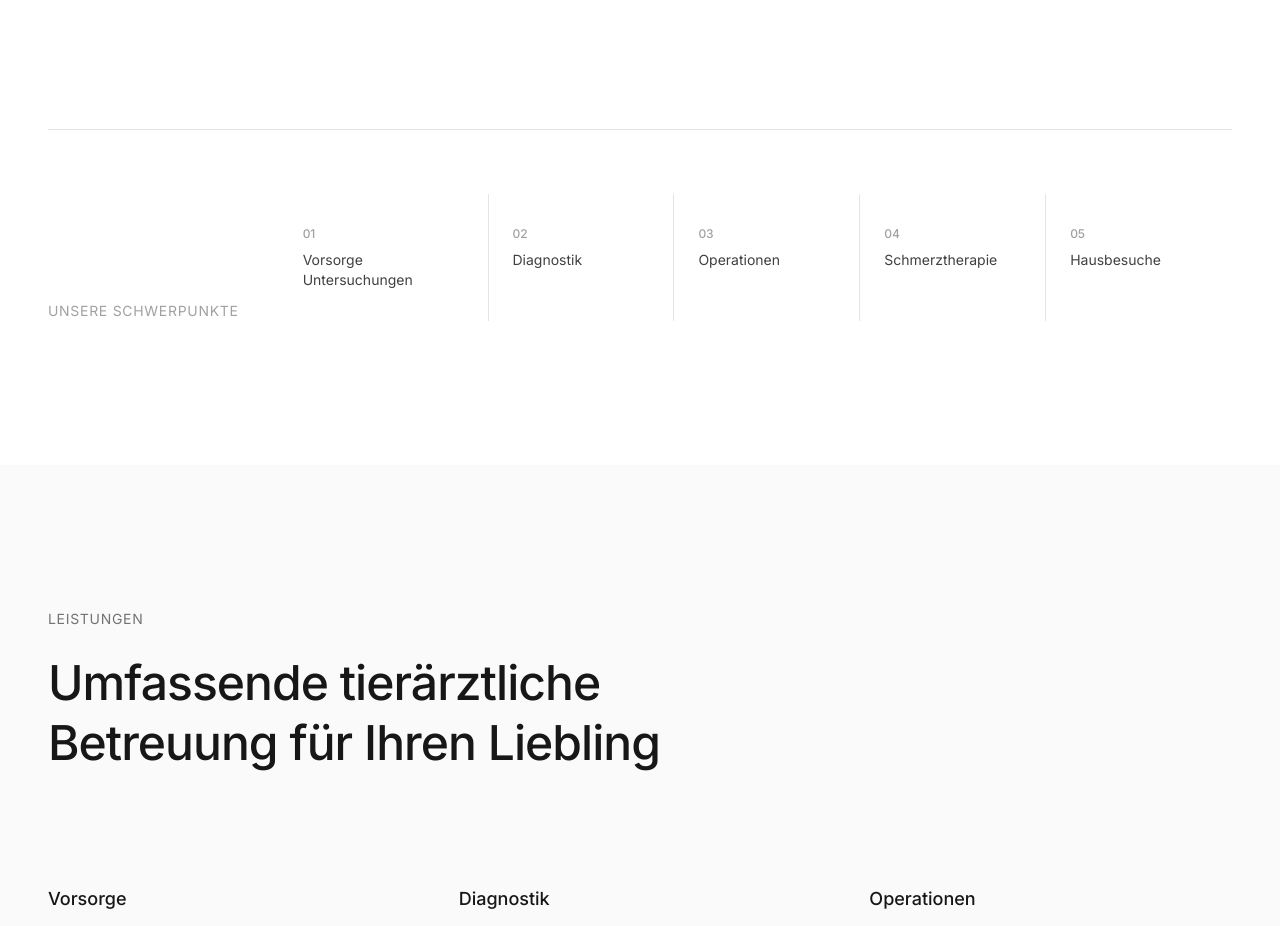
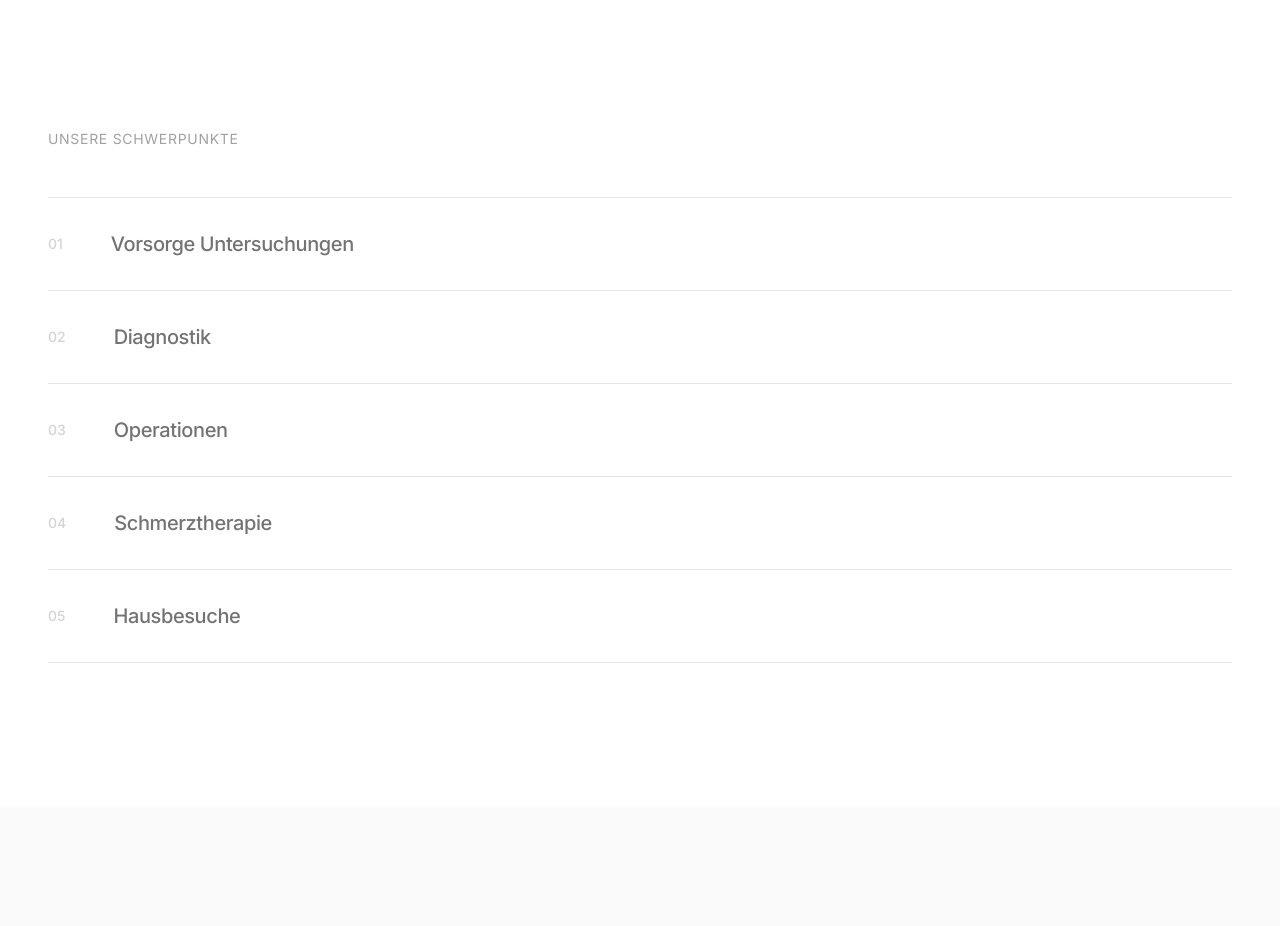
Before and after one commit to flaming-codes/tune, a Next.js app: page / in a window 1280 px wide. Shown: the part 820-1746 px from the top of the page. Built offline with nearby package versions, Linux system fonts and the light colour scheme.

Commit message:
feat(hero): implement QuickServices as a standalone component

```diff
--- /dev/null
+++ b/src/app/(frontend)/components/QuickServices.tsx
@@ -0,0 +1,73 @@
+'use client'
+
+import React, { useState } from 'react'
+import Link from 'next/link'
+
+const services = [
+  { id: 'vorsorge', num: '01', label: 'Vorsorge Untersuchungen' },
+  { id: 'diagnostik', num: '02', label: 'Diagnostik' },
+  { id: 'operationen', num: '03', label: 'Operationen' },
+  { id: 'schmerztherapie', num: '04', label: 'Schmerztherapie' },
+  { id: 'hausbesuche', num: '05', label: 'Hausbesuche' },
+]
+
+export function QuickServices() {
+  const [activeIndex, setActiveIndex] = useState<number | null>(null)
+
+  return (
+    <div className="mt-24 lg:mt-36">
+      {/* Header */}
+      <div className="mb-8 lg:mb-12">
+        <p className="text-sm tracking-wide-custom uppercase text-neutral-400">
+          Unsere Schwerpunkte
+        </p>
+      </div>
+
+      {/* Services List - Vertical stacked with reveal */}
+      <div className="space-y-0 border-t border-neutral-200">
+        {services.map((service, index) => (
+          <Link
+            key={service.id}
+            href="#leistungen"
+            className="group block border-b border-neutral-200 py-6 lg:py-8"
+            onMouseEnter={() => setActiveIndex(index)}
+            onMouseLeave={() => setActiveIndex(null)}
+          >
+            <div className="flex items-center gap-6 lg:gap-12">
+              {/* Number */}
+              <span
+                className={`text-sm font-medium transition-colors duration-300 ${
+                  activeIndex === index ? 'text-neutral-900' : 'text-neutral-300'
+                }`}
+              >
+                {service.num}
+              </span>
+
+              {/* Label */}
+              <span
+                className={`text-lg lg:text-xl font-medium tracking-tight-custom transition-all duration-300 ${
+                  activeIndex === index
+                    ? 'text-neutral-900 translate-x-2'
+                    : 'text-neutral-500'
+                }`}
+              >
+                {service.label}
+              </span>
+
+              {/* Arrow - appears on hover */}
+              <span
+                className={`ml-auto text-sm transition-all duration-300 ${
+                  activeIndex === index
+                    ? 'opacity-100 translate-x-0'
+                    : 'opacity-0 -translate-x-2'
+                }`}
+              >
+                →
+              </span>
+            </div>
+          </Link>
+        ))}
+      </div>
+    </div>
+  )
+}
--- a/src/app/(frontend)/sections/Hero.tsx
+++ b/src/app/(frontend)/sections/Hero.tsx
@@ -1,13 +1,5 @@
 import React from 'react'
-import Link from 'next/link'
-
-const quickServices = [
-  { num: '01', label: 'Vorsorge Untersuchungen', href: '#leistungen' },
-  { num: '02', label: 'Diagnostik', href: '#leistungen' },
-  { num: '03', label: 'Operationen', href: '#leistungen' },
-  { num: '04', label: 'Schmerztherapie', href: '#leistungen' },
-  { num: '05', label: 'Hausbesuche', href: '#leistungen' },
-]
+import { QuickServices } from '../components/QuickServices'
 
 export function Hero() {
   return (
@@ -48,35 +40,8 @@ export function Hero() {
           </div>
         </div>
 
-        {/* Quick Services - Refined */}
-        <div className="mt-24 lg:mt-36 pt-16 border-t border-neutral-200">
-          <div className="flex flex-col lg:flex-row lg:items-end lg:justify-between gap-8 lg:gap-16">
-            {/* Label */}
-            <p className="text-sm tracking-wide-custom uppercase text-neutral-400 shrink-0">
-              Unsere Schwerpunkte
-            </p>
-
-            {/* Services List */}
-            <div className="flex-1">
-              <div className="grid grid-cols-1 md:grid-cols-5 gap-0 divide-y md:divide-y-0 md:divide-x divide-neutral-200">
-                {quickServices.map((service, index) => (
-                  <Link
-                    key={service.num}
-                    href={service.href}
-                    className="group py-6 md:py-8 md:px-6 first:md:pl-0 last:md:pr-0 transition-colors hover:bg-neutral-50 md:hover:bg-transparent"
-                  >
-                    <span className="block text-xs text-neutral-400 mb-2 font-medium">
-                      {service.num}
-                    </span>
-                    <span className="block text-sm text-neutral-700 group-hover:text-neutral-900 transition-colors leading-snug">
-                      {service.label}
-                    </span>
-                  </Link>
-                ))}
-              </div>
-            </div>
-          </div>
-        </div>
+        {/* Quick Services - Standalone Component */}
+        <QuickServices />
       </div>
     </section>
   )
```
